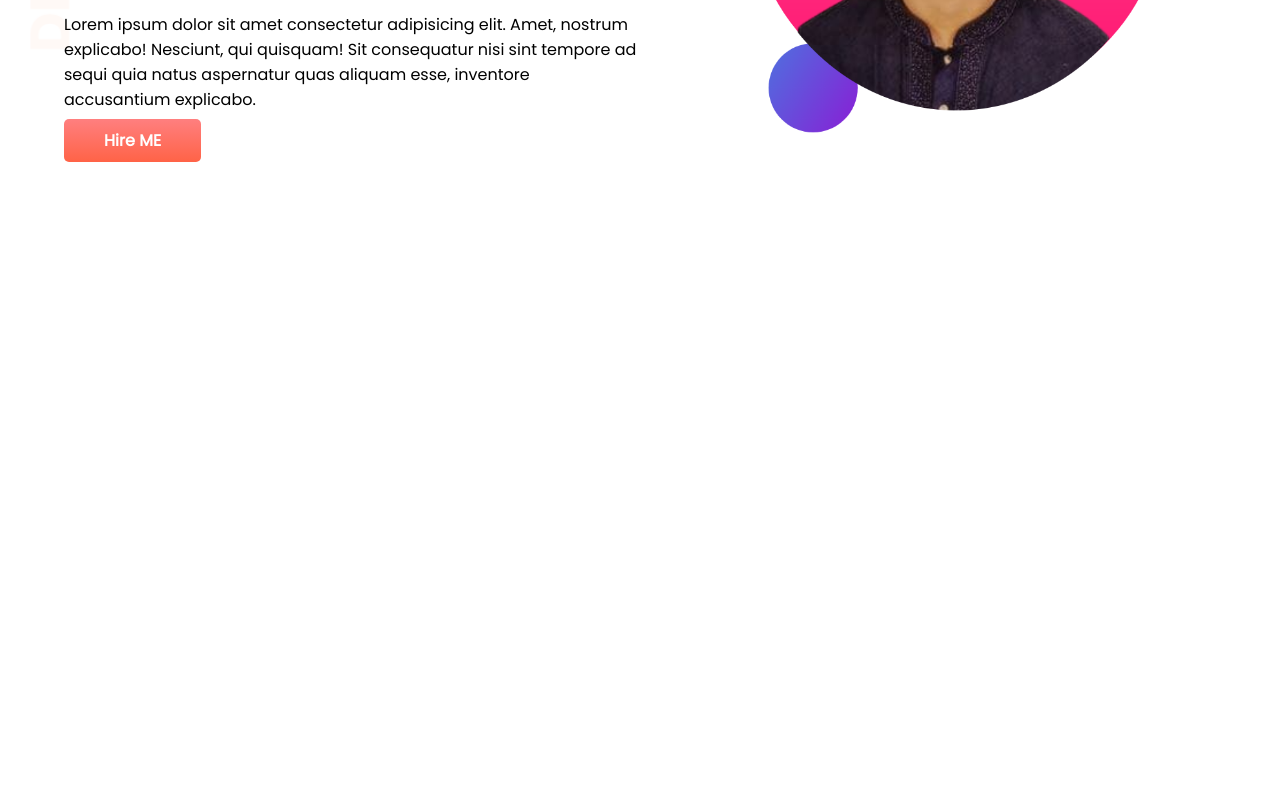
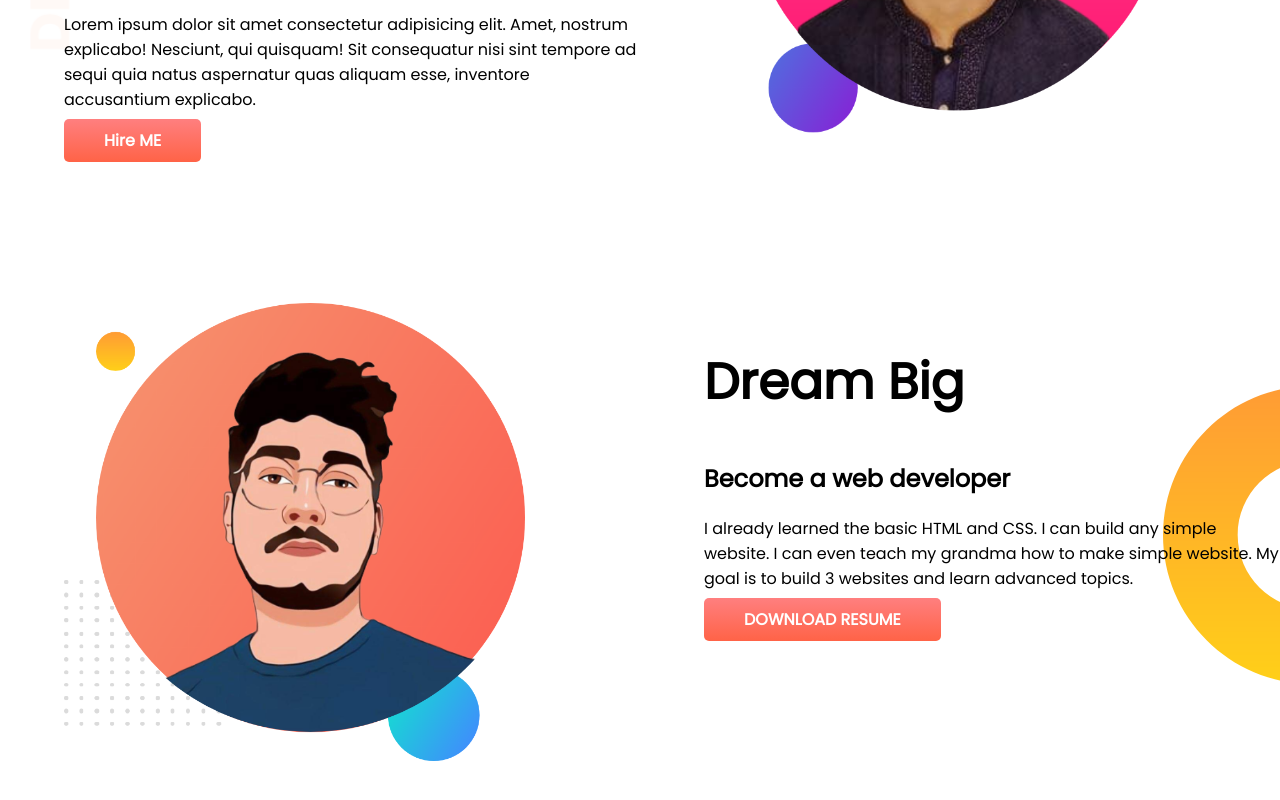
Before and after one commit to itskawsarjamil/developer-portfolio, a plain HTML site: page index.html in a window 1280 px wide. Shown: the part 310-1110 px from the top of the page. Before the commit the page ends 800 px from the top, so only its background shows below. Drawn offline with Linux system fonts and the light colour scheme.

Commit message:
add second phase

```diff
--- a/index.html
+++ b/index.html
@@ -29,7 +29,18 @@
             <img src="images/kawsar.png" alt="my image">
         </div>
     </section>
-
+    <section class="dream-big">
+        <div class="half-width">
+            <img src="images/jamil.png" alt="second image">
+        </div>
+        <div class="half-width" class="padding">
+            <h1>Dream Big</h1>
+            <h2>Become a web developer</h2>
+            <p>I already learned the basic HTML and CSS. I can build any simple website. I can even teach my grandma how
+                to make simple website. My goal is to build 3 websites and learn advanced topics.</p>
+            <a target="_blank" href="https://www.linkedin.com/in/itskawsarjamil/" class="button-design">DOWNLOAD RESUME</a>
+        </div>
+    </section>
 </body>
 
 </html>
--- a/style.css
+++ b/style.css
@@ -13,6 +13,7 @@ h1 {
 
 section {
     display: flex;
+    margin-bottom: 150px;
 }
 
 .half-width {
@@ -37,3 +38,15 @@ section {
     background-image: url(images/top-banner.png);
     background-repeat: no-repeat;
 }
+
+.dream-big {
+    background-image: url(images/dream-bg.png);
+    background-repeat: no-repeat;
+    /* background-position: right; */
+    background-position-x: right;
+    background-position-y: center;
+}
+
+.padding {
+    padding-right: 10;
+}
```
